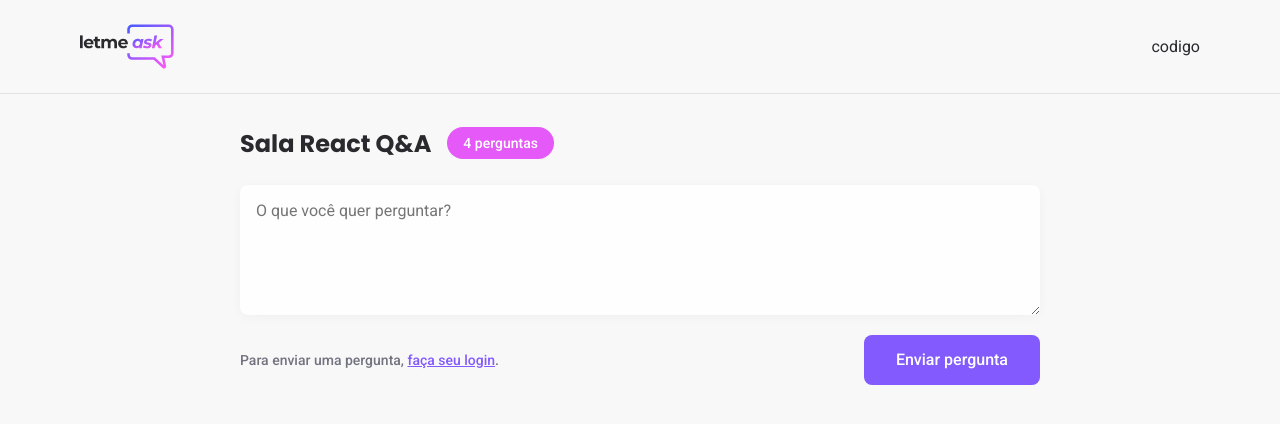
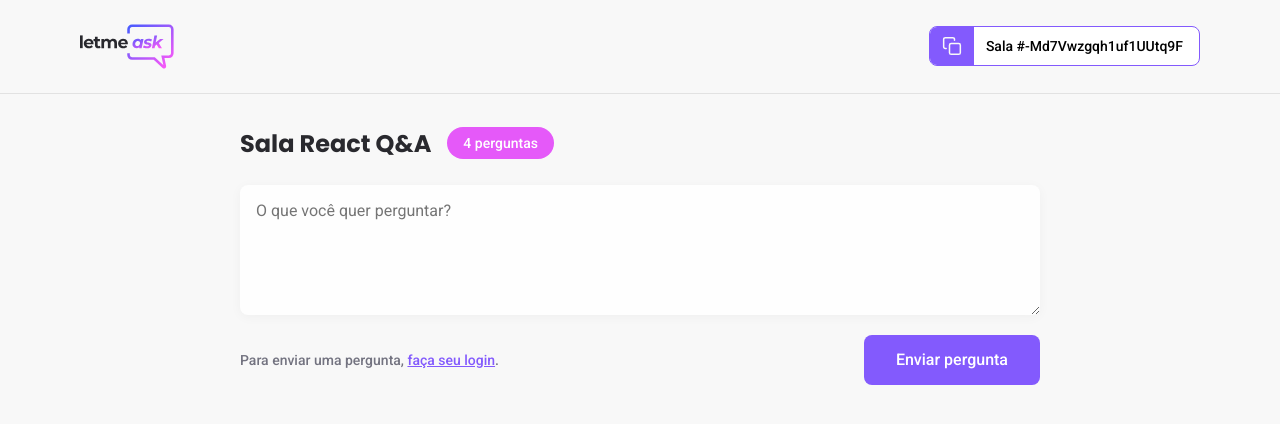
Before and after one commit to JoaoVSouto/let-me-ask, a React (Create React App) app: page /rooms/1 in a window 1280 px wide. Shown: the top 424 px of the page. Built offline with nearby package versions, Linux system fonts and the light colour scheme; no server answers.

Commit message:
Structure and style room code copy button

```diff
--- /dev/null
+++ b/src/components/RoomCode.tsx
@@ -0,0 +1,15 @@
+import copyImg from 'assets/images/copy.svg';
+
+import 'styles/room-code.scss';
+
+export default function RoomCode() {
+  return (
+    <button type="button" className="room-code">
+      <span className="room-code__copy-icon-container">
+        <img src={copyImg} alt="Copiar código da sala" />
+      </span>
+
+      <span className="room-code__label">Sala #-Md7Vwzgqh1uf1UUtq9F</span>
+    </button>
+  );
+}
--- a/src/pages/Room.tsx
+++ b/src/pages/Room.tsx
@@ -1,6 +1,7 @@
 import logoImg from 'assets/images/logo.svg';
 
 import Button from 'components/Button';
+import RoomCode from 'components/RoomCode';
 
 import 'styles/room.scss';
 
@@ -11,7 +12,7 @@ export default function Room() {
         <div className="content">
           <img src={logoImg} alt="Let me ask" />
 
-          <div>codigo</div>
+          <RoomCode />
         </div>
       </header>
 
--- /dev/null
+++ b/src/styles/room-code.scss
@@ -0,0 +1,30 @@
+.room-code {
+  height: 2.5rem;
+  border-radius: 0.5rem;
+  overflow: hidden;
+
+  background-color: #fff;
+  border: 1px solid #835afd;
+
+  display: flex;
+
+  &__copy-icon-container {
+    background-color: #835afd;
+    padding: 0 0.75rem;
+
+    display: flex;
+    align-items: center;
+    justify-content: center;
+
+    height: 100%;
+  }
+
+  &__label {
+    display: block;
+    align-self: center;
+    flex: 1;
+    padding: 0 1rem 0 0.75rem;
+    font-size: 0.875rem;
+    font-weight: 500;
+  }
+}
```
